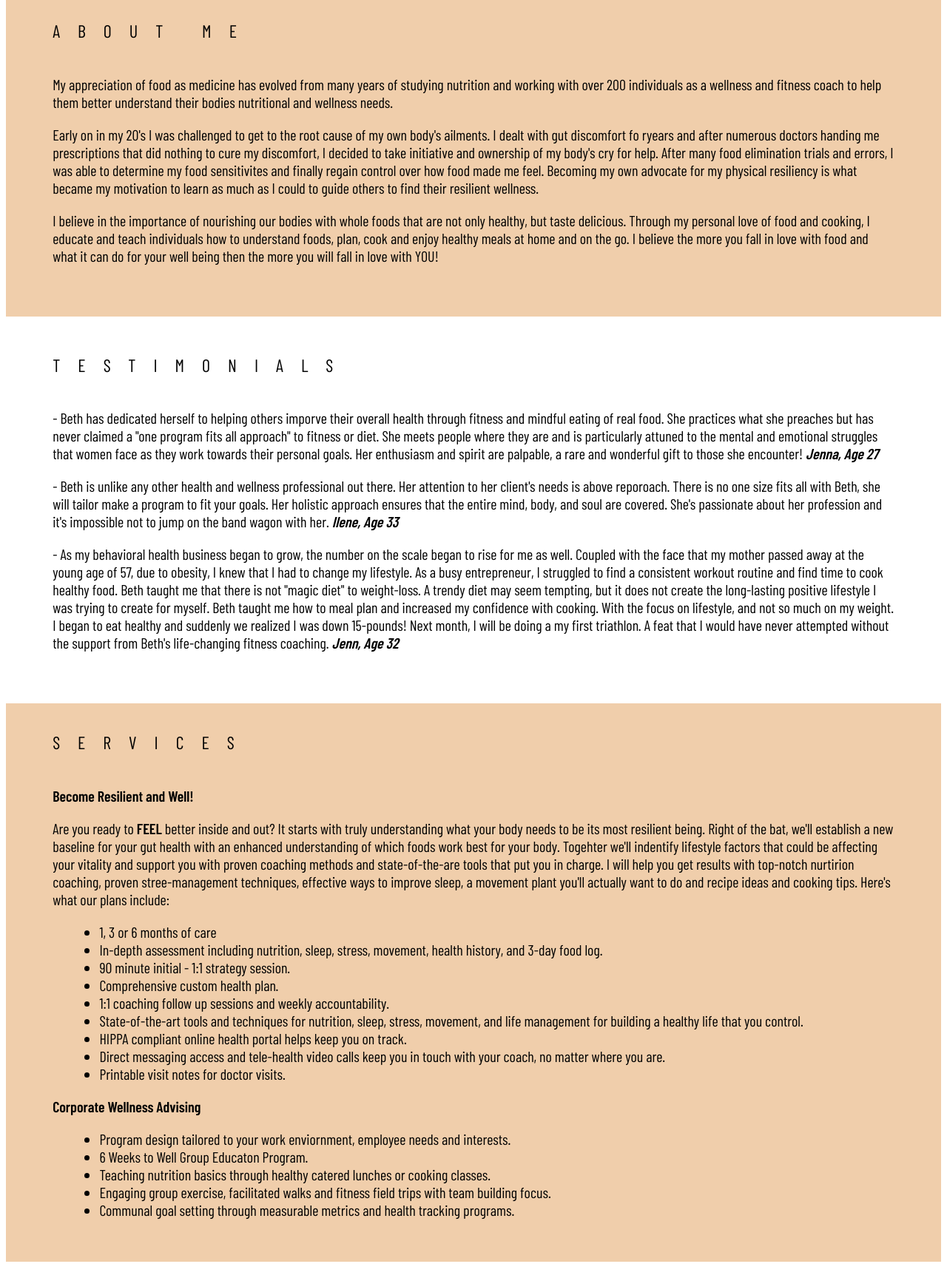
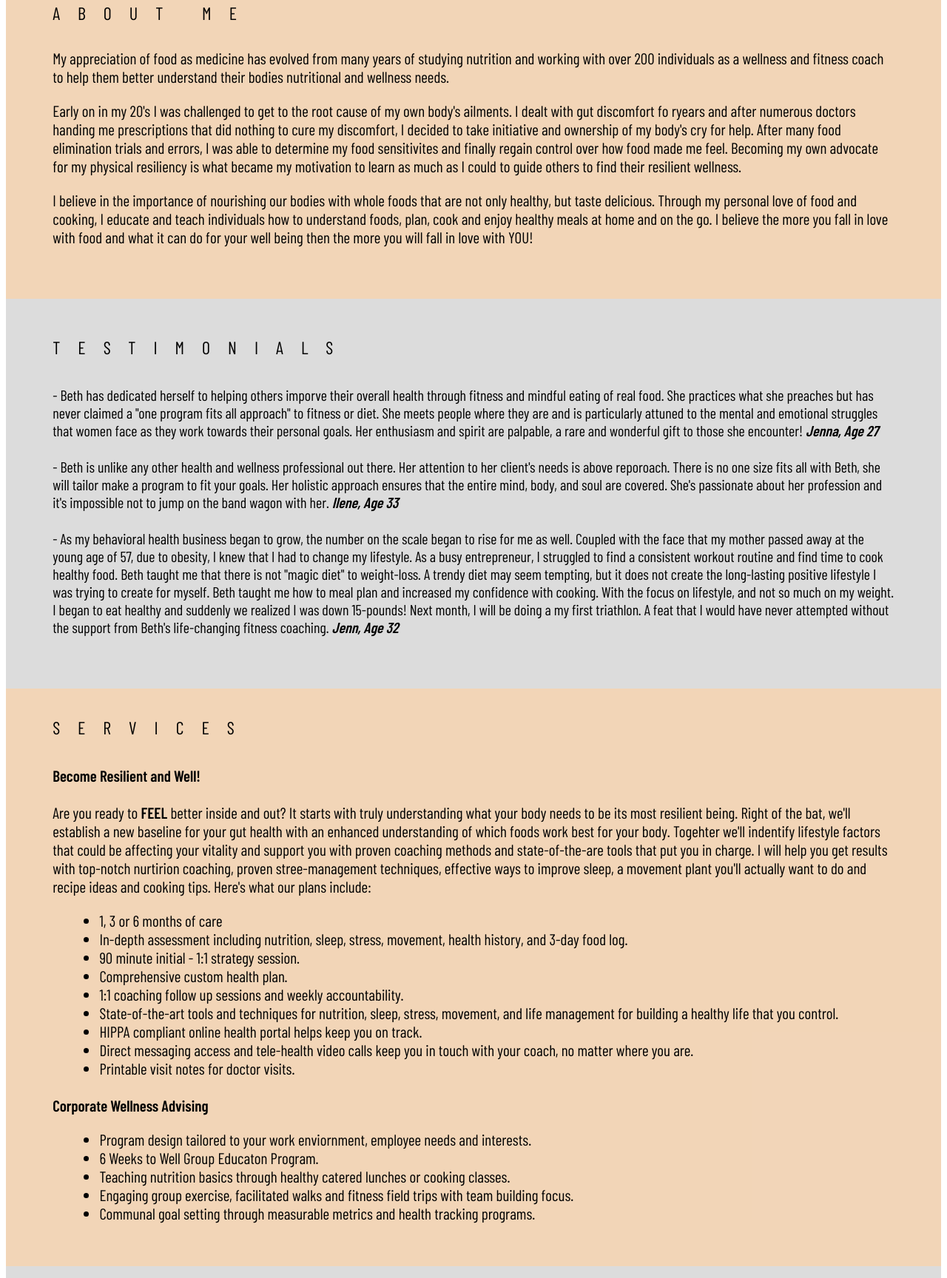
Before and after one commit to mdb3/bethdolce, a plain HTML site: page index.html in a window 1280 px wide. Shown: the part 892-2620 px from the top of the page at 74% size. Drawn offline with nearby package versions, Linux system fonts and the light colour scheme; a web font is replaced by a local one.

Commit message:
Add files via upload
updated font on header and color change on background.

```diff
--- a/css/styles.css
+++ b/css/styles.css
@@ -32,7 +32,7 @@ header nav {
 
 h1 {
   letter-spacing: .2em;
-  font-family: 'Open Sans Condensed';
+  font-family: 'Julius Sans One';
   font-size: 84px;
   font-weight: 200;
   margin-top: -10%;
@@ -53,7 +53,7 @@ h2 {
   letter-spacing: 1em;
   font-size: 24px;
   font-weight: 300;
-  margin: 0 0 0 5%;
+  margin: 0 0 -1% 5%;
   padding-bottom: 2%;
 }
 
@@ -109,7 +109,7 @@ a {
 
 
 .about {
-  background: rgb(234, 185, 136, 0.7);
+  background: rgb(234, 185, 136, 0.6);
   padding:3% 0 4% 0;
   margin-top: 0%;
 }
@@ -117,7 +117,9 @@ a {
 .about p {
   text-align: left;
   padding: 0 5%;
-  font-size: 20px;
+  font-size: 21px;
+  font-family: 'Barlow Condensed';
+  font-weight: 300;
 }
 
 .about a {
@@ -126,7 +128,7 @@ a {
 }
 
 .testimonials {
-  background: white;
+  background: gainsboro;
   text-align: left;
   padding: 4% 0;
 }
@@ -138,6 +140,9 @@ a {
 .testimonials p {
   padding: 0 5%;
   font-size: 20px;
+  margin-top: 2%;
+  font-weight: 300;
+
 }
 
 .testimonials a {
@@ -146,7 +151,7 @@ a {
 }
 
 .services {
-  background: rgb(234, 185, 136, 0.7);
+  background: rgb(234, 185, 136, 0.6);
   text-align: left;
   padding: 3% 0;
 }
@@ -157,7 +162,9 @@ a {
 
 .services p {
   padding: 0 5%;
-  font-size: 20px;
+  font-size: 21px;
+  margin-top: 2%;
+  font-weight: 300;
 }
 
 .service a {
@@ -167,18 +174,20 @@ a {
 
 .service-list {
   padding: 0 10%;
-  font-size: 20px;
+  font-size: 21px;
+  font-weight: 300;
 }
 
 .second-service-list {
   padding: 0 10%;
-  font-size: 20px;
+  font-size: 21px;
+  font-weight: 300;
 }
 
 .contact {
-  background: white;
+  background: gainsboro;
   padding: 4% 0;
-  font-size: 20px;
+  font-size: 21px;
 }
 
 .contact h3 {
@@ -249,14 +258,12 @@ input[type=submit]:hover {
   color: black;
   font-weight: 300;
   font-size: 18px;
-  padding: 5% 0 0 0;
+  padding: 2% 0 0 0;
 }
 
 .footer img {
-    padding-right: 10%;
-  }
-
-
+  padding-right: 10%;
+}
 
 a.back-to-top {
   display: none;
@@ -267,7 +274,7 @@ a.back-to-top {
   z-index: 999;
   right: 20px;
   bottom: 20px;
-  background: #d8d3c1 url("../images/arrow.png") no-repeat center 43%;
+  background: rgb(234, 185, 136, 0.5) url("../images/arrow.png") no-repeat center 43%;
   border-radius: 30px;
   color: white;
 }
--- a/index.html
+++ b/index.html
@@ -8,6 +8,7 @@
     <link rel="stylesheet" hreft="css/normalize.css">
     <link href="https://fonts.googleapis.com/css?family=Open+Sans+Condensed:300" rel="stylesheet">
     <link href="https://fonts.googleapis.com/css?family=Barlow+Condensed:300,400,500,600" rel="stylesheet">
+    <link href="https://fonts.googleapis.com/css?family=Julius+Sans+One" rel="stylesheet">
   </head>
 <body>
   <header>
@@ -95,7 +96,6 @@
   <footer>
     <p class="footer">&copy; MEYBUN 2019</p>
 
-
       <a href="https://www.instagram.com/bsweetnwell/" target="_blank"><img src="images/instagram.png" alt="Instagram" class="social-media"></a>
 
     </div>
```
